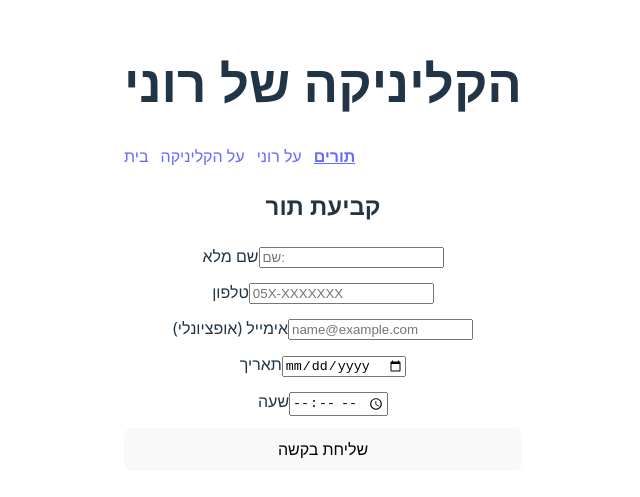
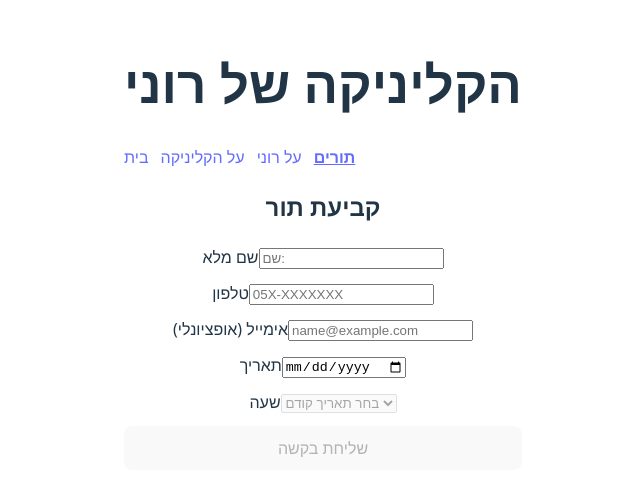
Before and after one commit to Shakedflam/clinic-project, a React app in the folder web/frontend/: page /appointments in a window 1280 px wide. Shown: the part 155-652 px from the top of the page, without its empty margins (317-957 px from the left). Built offline with nearby package versions, Linux system fonts and the light colour scheme; the HTML template or start-up script is replaced by a standard one.

Commit message:
dynamic slot loading and validation for appointment form

```diff
--- a/web/frontend/src/components/AppointmentForm.jsx
+++ b/web/frontend/src/components/AppointmentForm.jsx
@@ -1,4 +1,5 @@
-import { useState } from "react";
+import { useEffect, useState } from "react";
+
 
 function AppointmentForm({ onSubmit }) {
 const [form, setForm] = useState({
@@ -8,14 +9,72 @@ const [form, setForm] = useState({
     date: "",
     time: "",
 })
+
+const [slots, setSlots] = useState([]);
+const [slotsLoading, setSlotsLoading] = useState(false);
+const [slotsError, setSlotsError] = useState("");
 // Updates the specific field that changed in the form state
 // name is the input field name attribute (one of name, phone ...)
 // value - name's value
 // ...prev keeps the previous form values
     function handleChange(e) {
         const { name, value } = e.target;
-        setForm(prev => ({ ...prev, [name]: value }));
+        setForm(prev => {
+      if (name === "date") {
+        return { ...prev, date: value, time: "" };
+      }
+      return { ...prev, [name]: value };
+      });
     }
+
+    // load only aviable slots
+    useEffect(() => {
+    async function loadSlots() {
+      // no date => no slots
+      if (!form.date) {
+        setSlots([]);
+        setSlotsError("");
+        return;
+      }
+
+      setSlotsLoading(true);
+      setSlotsError("");
+
+      try {
+        const res = await fetch(
+          `http://localhost:3000/api/slots?date=${form.date}`
+        );
+
+        if (!res.ok) {
+          const text = await res.text();
+          throw new Error(text || `Server error ${res.status}`);
+        }
+
+        const data = await res.json();
+
+        const available = Array.isArray(data.available) ? data.available : [];
+        setSlots(available);
+
+        // If current selected time is no longer available, clear it
+        if (form.time && !available.includes(form.time)) {
+          setForm((prev) => ({ ...prev, time: "" }));
+        }
+      } catch (err) {
+        console.error(err);
+        setSlots([]);
+        setSlotsError("לא הצלחתי להביא שעות פנויות מהשרת");
+        // Also clear time so user can't submit a stale value
+        if (form.time) {
+          setForm((prev) => ({ ...prev, time: "" }));
+        }
+      } finally {
+        setSlotsLoading(false);
+      }
+    }
+
+    loadSlots();
+    // only rerun when date changes
+  }, [form.date]); // eslint-disable-line react-hooks/exhaustive-deps
 
     // when the user press submit
     // we prevernt the def behaviour of html of reloading the page and lets react know that we make change
@@ -27,22 +86,33 @@ const [form, setForm] = useState({
         alert("נא למלא: שם, טלפון, תאריך וזמן.");
         return;
       }
+      if (!slots.includes(form.time)) {
+        alert("השעה שנבחרה לא פנויה. אנא בחר שעה מהרשימה.");
+        return;
+      }
 
       try {
         await onSubmit?.(form);
         alert("נשלח לשרת בהצלחה!");
-
-        // Reseting form after success
-
         setForm({ name: "", phone: "", mail: "", date: "", time: "" });
+        setSlots([]);
+        setSlotsError("");
       } catch (err) {
+        console.error(err);
         alert("משהו נכשל בשליחה לשרת");
       }
     }
 
+    const canSubmit =
+    !!form.name &&
+    !!form.phone &&
+    !!form.date &&
+    !!form.time &&
+    !slotsLoading &&
+    slots.includes(form.time);
+
 
     // when submitted call handleSubmit
-
     return (
     <form onSubmit={handleSubmit} style={{ display: "grid", gap: 12, maxWidth: 400 }}>
       <label>
@@ -90,17 +160,39 @@ const [form, setForm] = useState({
       </label>
 
       <label>
-        שעה
-        <input
+       שעה
+        <select
           name="time"
           value={form.time}
           onChange={handleChange}
-          type="time"
           required
-        />
+          disabled={!form.date || slotsLoading || slots.length === 0}
+        >
+          <option value="">
+            {!form.date
+              ? "בחר תאריך קודם"
+              : slotsLoading
+              ? "טוען שעות..."
+              : slots.length === 0
+              ? "אין שעות פנויות"
+              : "בחר שעה"}
+          </option>
+
+          {slots.map((t) => (
+            <option key={t} value={t}>
+              {t}
+            </option>
+          ))}
+        </select>
       </label>
 
-      <button type="submit">שליחת בקשה</button>
+      {slotsError && (
+        <div style={{ color: "crimson", fontSize: 14 }}>{slotsError}</div>
+      )}
+
+      <button type="submit" disabled={!canSubmit}>
+        שליחת בקשה
+      </button>
     </form>
   );
 }
```
Also changed, not shown: 1 other file (tests, documents, lock files or other folders).
